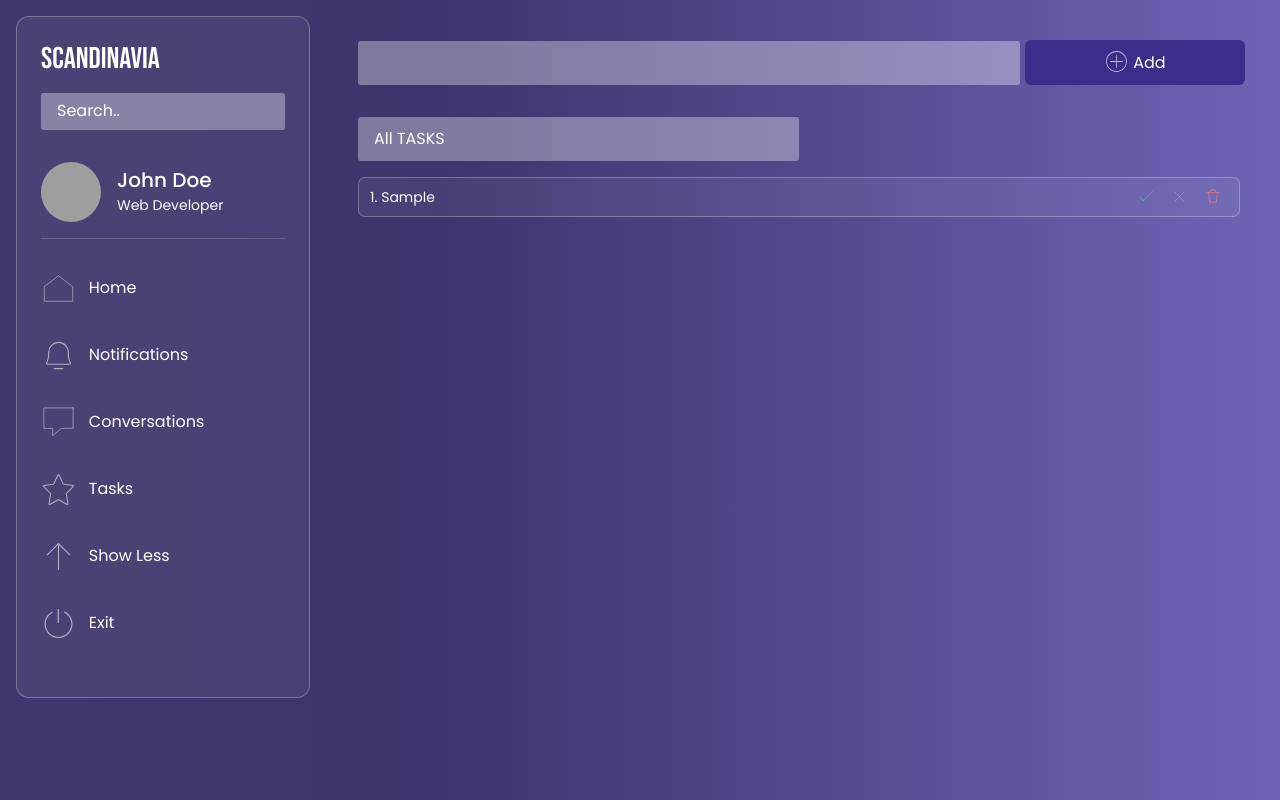
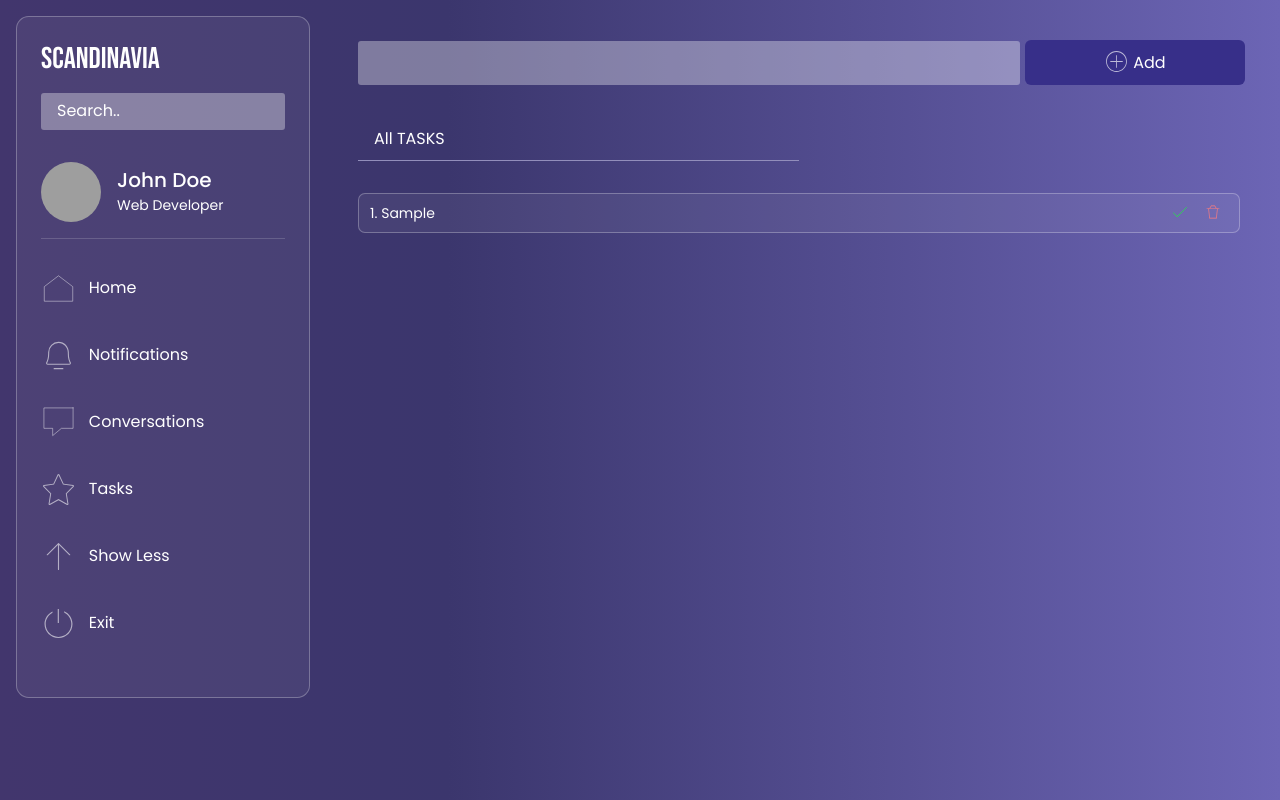
Before and after one commit to priyan1995/scandinav_test, a React (Create React App) app: page / in a window 1280 px wide. Both pictures are taken after typing "Sample" into the empty fields and a click on the button "Add". Built offline with nearby package versions, Linux system fonts and the light colour scheme; grey boxes are pictures that could not be loaded.

Commit message:
ui stylled

```diff
--- a/src/components/common/FilterButton.jsx
+++ b/src/components/common/FilterButton.jsx
@@ -19,7 +19,7 @@ export const FilterButton = (props) => {
                 >
                     <option value="ALL">All TASKS</option>
                     <option value="COMPLETED">COMPLETED TASKS</option>
-                    <option value="INCOMPLETED">INCOMPLETED TASKS</option>
+                    <option value="INCOMPLETED">TASKS TO DO</option>
                 </select>
             </div>
         </>
--- a/src/components/common/TaskItem.jsx
+++ b/src/components/common/TaskItem.jsx
@@ -22,7 +22,7 @@ export const TaskItem = (props) => {
     }
 
     const removeTask = (e) => {
-        console.log(e)
+       // console.log(e)
         dispatch(deleteTask(e))
     }
 
@@ -33,8 +33,14 @@ export const TaskItem = (props) => {
                     <span className={props.completed ? "pd-completed" : ""}> {props.keyItem + 1}. {props.name} </span>
 
                     <div className="pd-task-item__button-wrapper">
-                        <button onClick={() => markAsComplete(props.keyItem)} className="pd-correct"><CorrectIcon/></button>
-                        <button onClick={() => markAsInComplete(props.keyItem)} className="pd-incomplete"><CloseIcon/></button>
+                    {
+                        !props.completed &&   <button onClick={() => markAsComplete(props.keyItem)} className="pd-correct"><CorrectIcon/></button>
+                    }
+
+                     {
+                        props.completed &&    <button onClick={() => markAsInComplete(props.keyItem)} className="pd-incomplete"><CloseIcon/></button>
+                     }
+
                         <button onClick={() => removeTask(props.keyItem)} className="pd-trash"><TrashIcon/></button>
                     </div>
                 </div>
--- a/src/styles/_main.scss
+++ b/src/styles/_main.scss
@@ -18,7 +18,7 @@
 
 .pd-completed{
     text-decoration: line-through;
-    color: #ff3f3f;
+    color: #4cb247 !important;
 }
 
 .pd-add-task-wrapper{
--- a/src/styles/_tasks.scss
+++ b/src/styles/_tasks.scss
@@ -1,3 +1,7 @@
+.pd-all-tasks{
+    padding-top: 1rem;
+}
+
 .pd-add-task {
     display: flex;
     align-items: center;
@@ -50,8 +54,6 @@
 .pd-filter-botton {
     select {
         border: none !important;
-        background: #ffffff57;
-        border-radius: 3px;
         padding: 0.4rem 1rem;
         outline: none !important;
         @include fnt-poppins(400, 16px);
@@ -60,6 +62,10 @@
         min-width: 50%;
         padding-right: 1rem;
         appearance: none;
+
+        background: transparent;
+    border-bottom: 1px solid #928ebb !important;
+    border-radius: 0;
     }
 }
 
```
